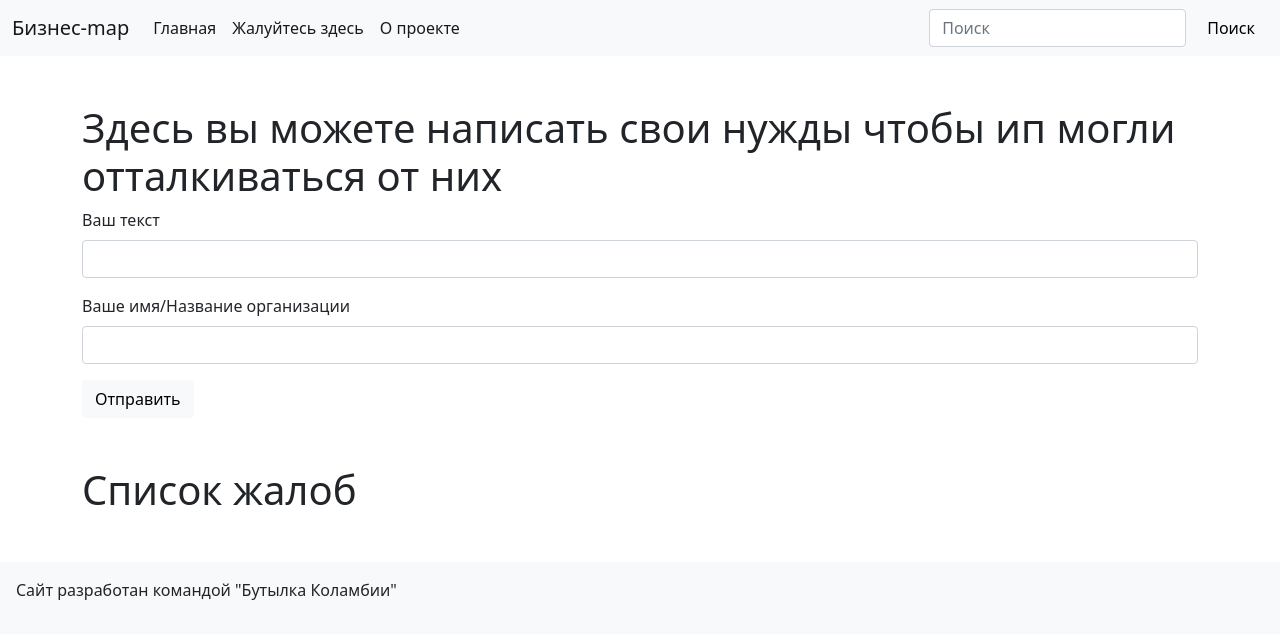
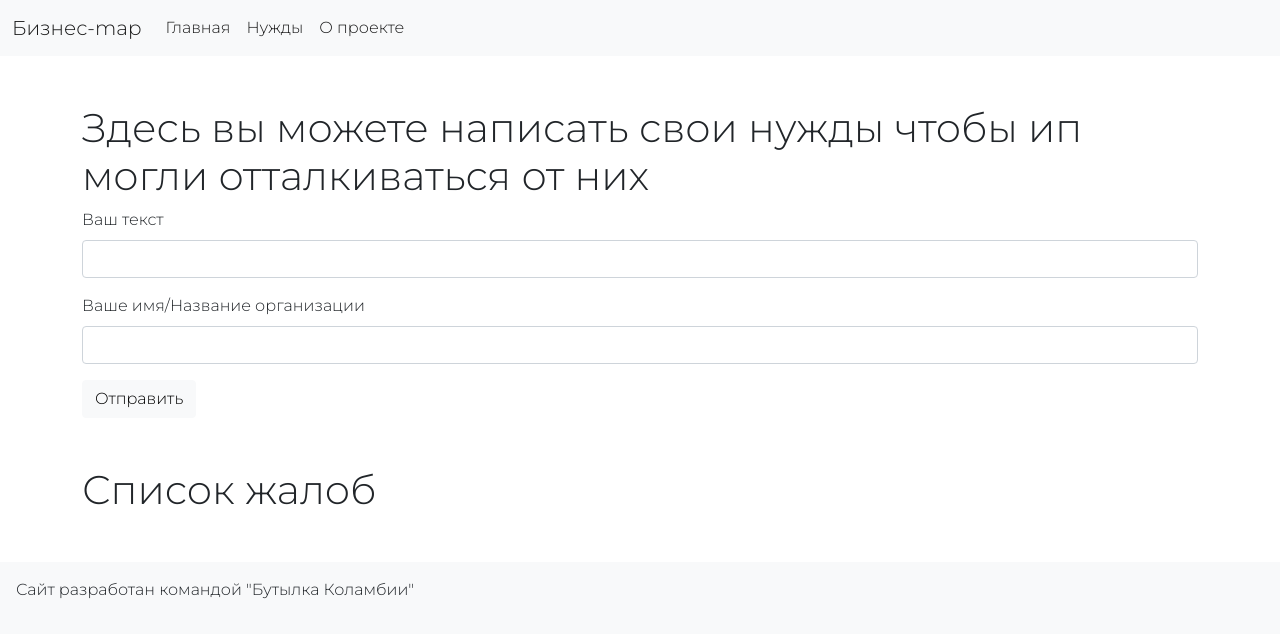
Before and after one commit to chichxh/bm, a PHP site: page /form.php in a window 1280 px wide. Shown: the top 639 px of the page. Run offline with PHP 8.4, Linux system fonts and the light colour scheme; data that the repository does not hold is empty; some libraries are stand-ins or nearby versions.

Commit message:
fix fonts

```diff
--- a/form.php
+++ b/form.php
@@ -24,7 +24,12 @@ $result = mysqli_query($link, $sql);
 <head>
 	<title></title>
 	<link href="https://cdn.jsdelivr.net/npm/bootstrap@5.0.0-beta2/dist/css/bootstrap.min.css" rel="stylesheet" integrity="sha384-BmbxuPwQa2lc/FVzBcNJ7UAyJxM6wuqIj61tLrc4wSX0szH/Ev+nYRRuWlolflfl" crossorigin="anonymous">
+	<link rel="preconnect" href="https://fonts.gstatic.com">
+	<link href="https://fonts.googleapis.com/css2?family=Montserrat:wght@300&display=swap" rel="stylesheet">
 	<style type="text/css">
+		body {
+			font-family: 'Montserrat', Arial, sans-serif;
+		}
 		.blue {
 			background-color: #F2FAFE;
 			padding: 10px;
--- a/header.php
+++ b/header.php
@@ -11,7 +11,7 @@
 			            <a class="nav-link active" aria-current="page" href="index.php">Главная</a>
 			        </li>
 			        <li class="nav-item">
-			            <a class="nav-link active" href="form.php">Жалуйтесь здесь</a>
+			            <a class="nav-link active" href="form.php">Нужды</a>
 			        </li>
 			        <!-- <li class="nav-item dropdown">
 			            <a class="nav-link dropdown-toggle" href="#" id="navbarDropdown" role="button" data-bs-toggle="dropdown" aria-expanded="false">
@@ -27,10 +27,10 @@
 			            <a class="nav-link active" href="about.php" tabindex="-1" aria-disabled="true">О проекте</a>
 			        </li>
 			    </ul>
-		        <form class="d-flex">
+		        <!-- <form class="d-flex">
 		       		<input class="form-control me-2" type="search" placeholder="Поиск" aria-label="Search">
 		        	<button class="btn btn-light" type="submit">Поиск</button>
-		      	</form>
+		      	</form> -->
 	    	</div>
 	  	</div>
 	</nav>
--- a/index.php
+++ b/index.php
@@ -3,8 +3,12 @@
 <head>
 	<title></title>
 	<link href="https://cdn.jsdelivr.net/npm/bootstrap@5.0.0-beta2/dist/css/bootstrap.min.css" rel="stylesheet" integrity="sha384-BmbxuPwQa2lc/FVzBcNJ7UAyJxM6wuqIj61tLrc4wSX0szH/Ev+nYRRuWlolflfl" crossorigin="anonymous">
-
+	<link rel="preconnect" href="https://fonts.gstatic.com">
+	<link href="https://fonts.googleapis.com/css2?family=Montserrat:wght@300&display=swap" rel="stylesheet">
 	<style type="text/css">
+		body {
+			font-family: 'Montserrat', Arial, sans-serif;
+		}
 		.map {
 			height: 800px;
 		}
```
Also changed, not shown: about.php (+7 -0 lines).
